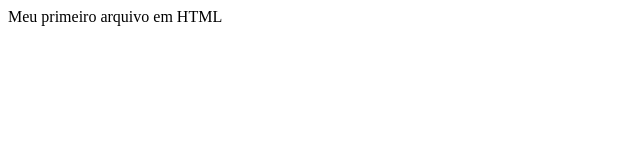
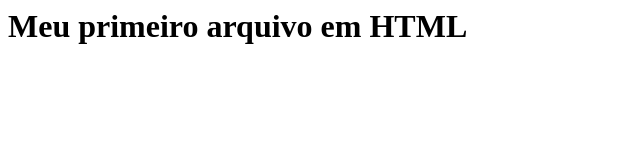
Before and after one commit to Phellco/Phellco, a plain HTML site: page index.html in a window 1280 px wide. Shown: the whole page, without its empty margins (0-640 px from the left). Drawn offline with Linux system fonts and the light colour scheme.

Commit message:
Update index.html

```diff
--- a/index.html
+++ b/index.html
@@ -1,3 +1,3 @@
 <html>
-  <hi>Meu primeiro arquivo em HTML</hi>
+  <h1>Meu primeiro arquivo em HTML</h1>
   </html>
```
